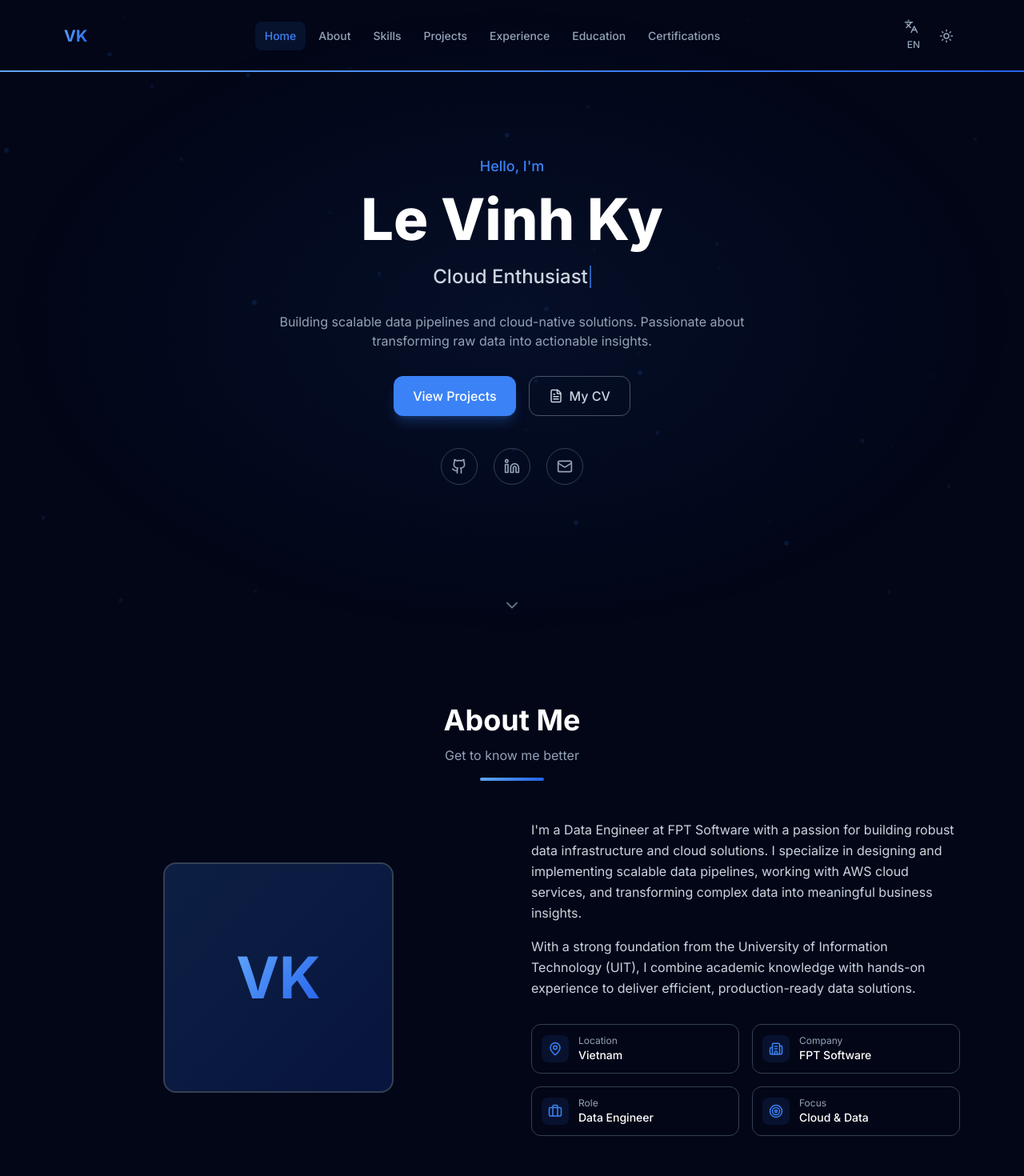
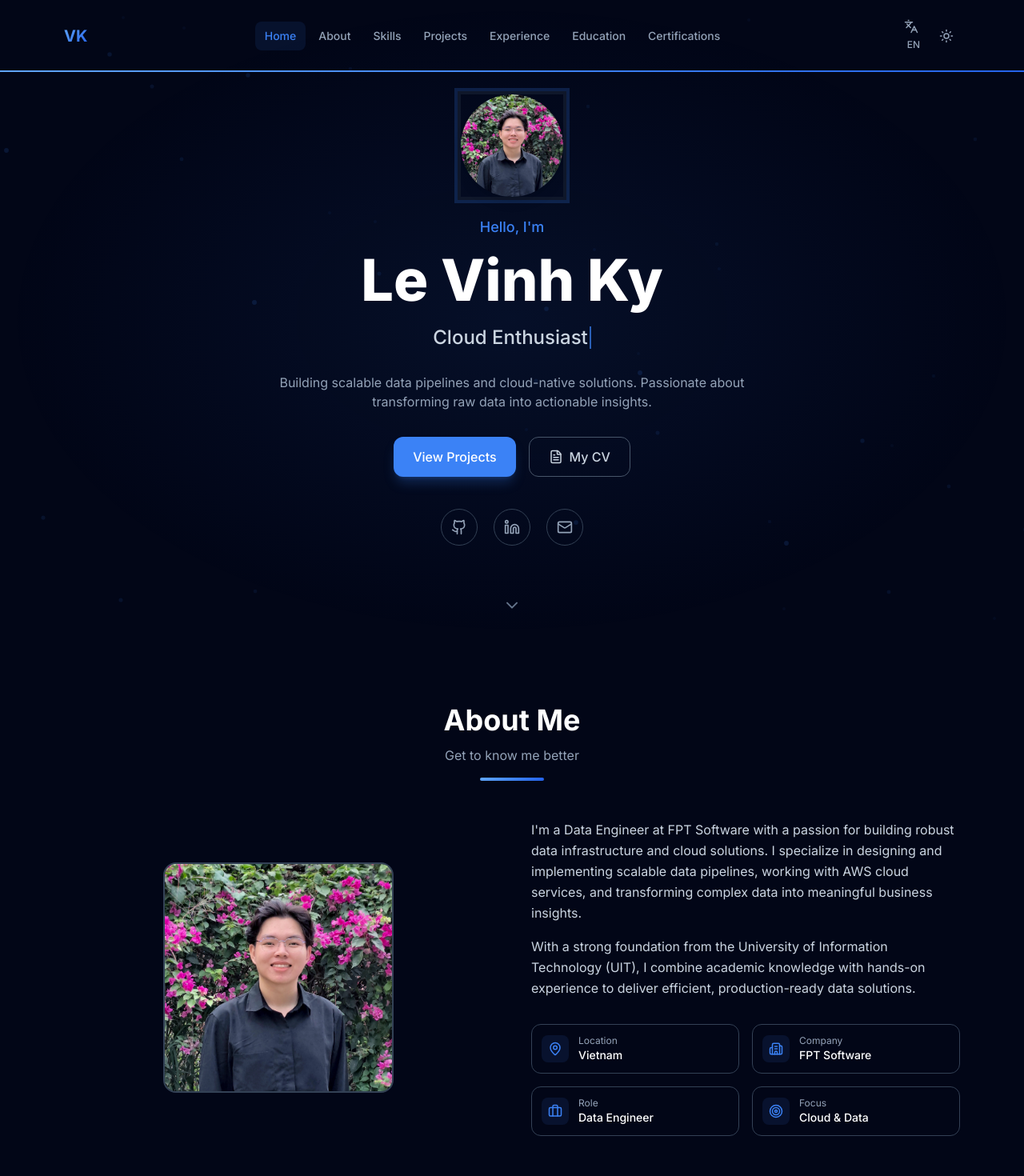
Before and after one commit to vinhky123/portfolio-kyyy, a React (Vite) app: page / in a window 1280 px wide. Shown: the top 1470 px of the page at 80% size. Built offline with nearby package versions, Linux system fonts and the light colour scheme.

Commit message:
profile pic

```diff
--- a/src/components/sections/About.tsx
+++ b/src/components/sections/About.tsx
@@ -2,6 +2,7 @@ import { motion } from 'framer-motion';
 import { useTranslation } from 'react-i18next';
 import { MapPin, Building2, Briefcase, Target } from 'lucide-react';
 import SectionHeading from '../ui/SectionHeading';
+import { personal } from '../../data/personal';
 import { fadeLeft, fadeRight, fadeUp, staggerContainer, viewport } from '../../lib/animations';
 
 const infoItems = [
@@ -30,13 +31,15 @@ export default function About() {
           >
             <div className="relative">
               <motion.div
-                className="h-72 w-72 overflow-hidden rounded-2xl border-2 border-dark-200 bg-gradient-to-br from-primary-500/20 to-primary-700/20 dark:border-dark-700"
+                className="h-72 w-72 overflow-hidden rounded-2xl border-2 border-dark-200 bg-dark-100 dark:border-dark-700 dark:bg-dark-800"
                 whileHover={{ scale: 1.02 }}
                 transition={{ type: 'spring', stiffness: 300, damping: 25 }}
               >
-                <div className="flex h-full items-center justify-center">
-                  <span className="gradient-text text-7xl font-bold">VK</span>
-                </div>
+                <img
+                  src={personal.profileImage}
+                  alt={personal.name}
+                  className="h-full w-full object-cover object-[center_20%]"
+                />
               </motion.div>
               <motion.div
                 className="absolute -right-3 -bottom-3 -z-10 h-72 w-72 rounded-2xl border-2 border-primary-500/30"
--- a/src/components/sections/Hero.tsx
+++ b/src/components/sections/Hero.tsx
@@ -96,6 +96,23 @@ export default function Hero() {
         style={{ y: contentY, opacity: contentOpacity }}
         className="relative z-10 mx-auto max-w-4xl px-4 text-center"
       >
+        <motion.div
+          initial={{ opacity: 0, scale: 0.92 }}
+          animate={{ opacity: 1, scale: 1 }}
+          transition={{ duration: 0.55, ease: easing, delay: 0.1 }}
+          className="mb-6 flex justify-center"
+        >
+          <div className="ring-4 ring-primary-500/20 ring-offset-4 ring-offset-white dark:ring-offset-dark-900">
+            <img
+              src={personal.profileImage}
+              alt=""
+              width={128}
+              height={128}
+              className="h-32 w-32 rounded-full object-cover object-[center_20%] shadow-lg"
+            />
+          </div>
+        </motion.div>
+
         <motion.p
           initial={{ opacity: 0, y: 20 }}
           animate={{ opacity: 1, y: 0 }}
--- a/src/data/personal.ts
+++ b/src/data/personal.ts
@@ -1,6 +1,7 @@
 export const personal = {
   name: 'Le Vinh Ky',
   nameVi: 'Lê Vĩnh Kỳ',
+  profileImage: '/profile.jpg',
   email: 'vinhkyle123@gmail.com',
   github: 'https://github.com/vinhky123',
   linkedin: 'https://www.linkedin.com/in/levinhky-uit/',
```
Also changed, not shown: public/profile.jpg (added).
